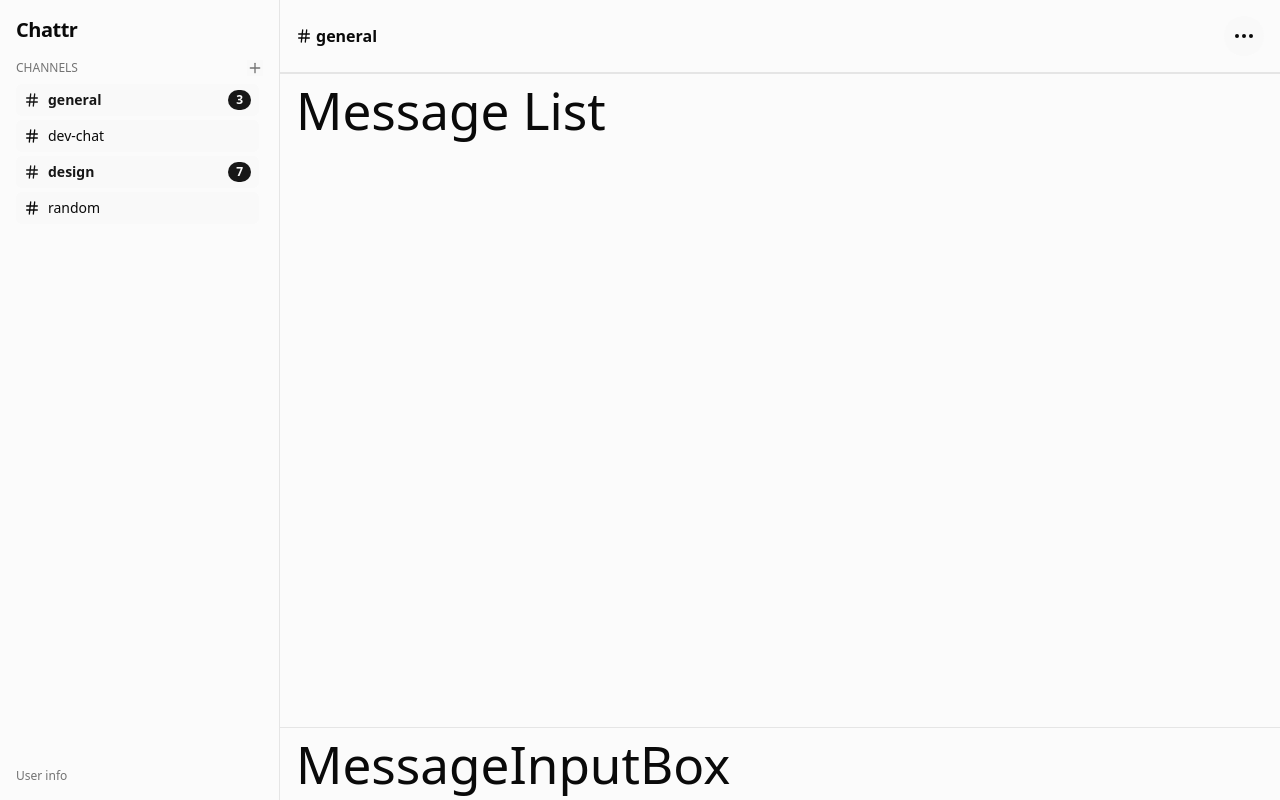
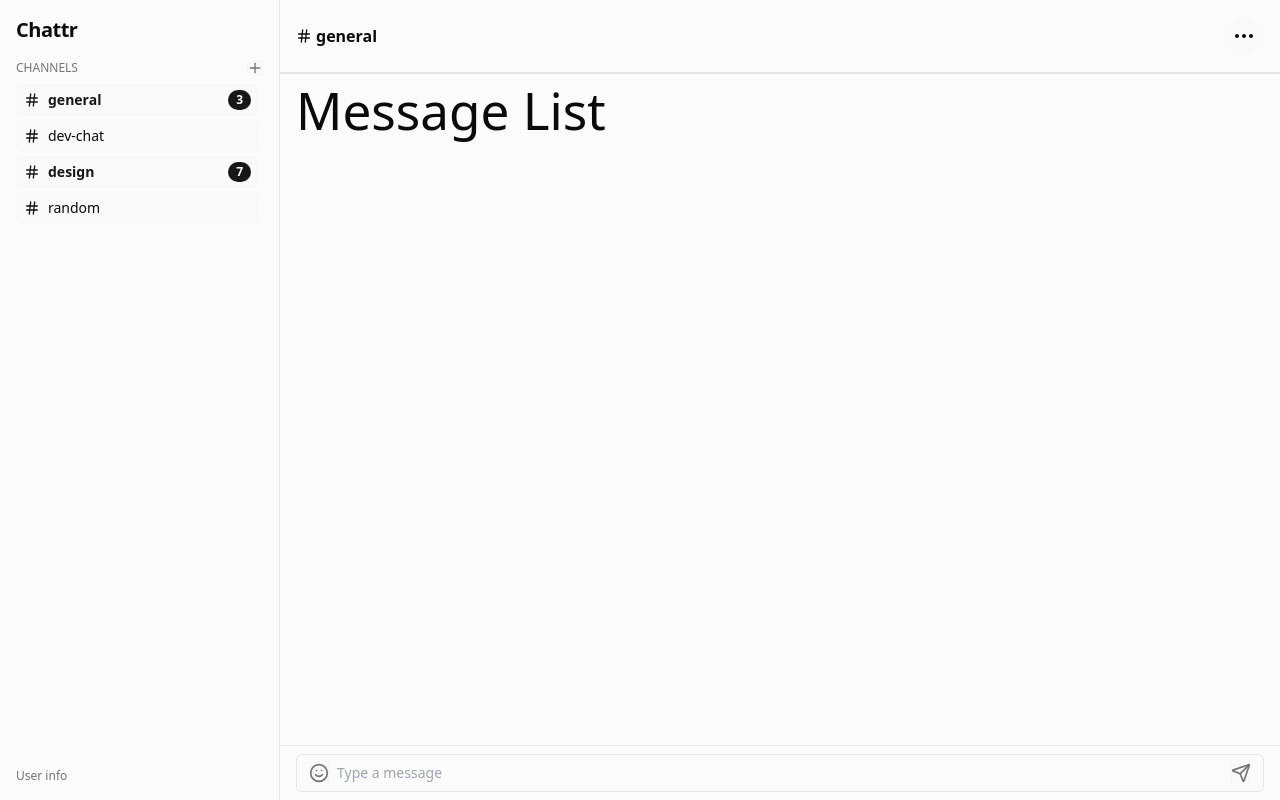
Before and after one commit to BuraYu/chattr, a React (Vite) app: page / in a window 1280 px wide. Built offline with nearby package versions, Linux system fonts and the light colour scheme; the HTML template or start-up script is replaced by a standard one.

Commit message:
feat: add message input box for chat

```diff
--- a/src/components/chat/MessageInputBox.tsx
+++ b/src/components/chat/MessageInputBox.tsx
@@ -1,11 +1,25 @@
-type MessageInputBoxProps = {
+import { Smile, Send } from "lucide-react";
+
+type Props = {
   className?: string;
 };
 
-export default function MessageInputBox({ className }: MessageInputBoxProps) {
+export default function MessageInputBox({ className }: Props) {
   return (
     <div className={className}>
-      <h1>MessageInputBox</h1>
+      <div className="flex items-center gap-2 border rounded-md px-3 py-2">
+        <button className="text-muted-foreground hover:text-primary transition">
+          <Smile className="w-5 h-5" />
+        </button>
+        <input
+          type="text"
+          placeholder="Type a message"
+          className="flex-1 outline-none bg-transparent text-sm"
+        />
+        <button className="text-muted-foreground hover:text-primary transition">
+          <Send className="w-5 h-5" />
+        </button>
+      </div>
     </div>
   );
 }
```
